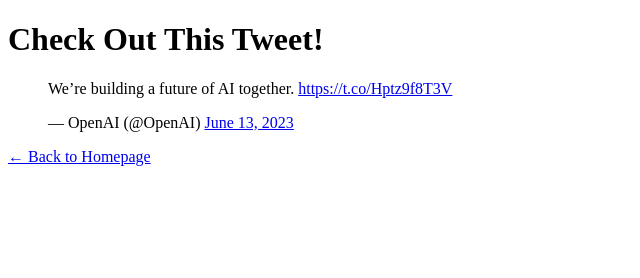
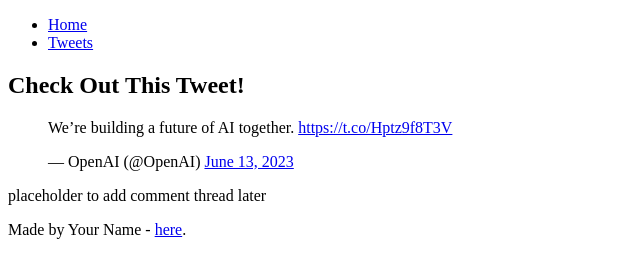
Before and after one commit to Ochessi/My_First_Portfolio, a plain HTML site: page html_basic/tweets.html in a window 1280 px wide. Shown: the whole page, without its empty margins (0-640 px from the left). Drawn offline with Linux system fonts and the light colour scheme.

Commit message:
Fourth commit

```diff
--- a/html_basic/tweets.html
+++ b/html_basic/tweets.html
@@ -2,19 +2,33 @@
 <html lang="en">
   <head>
     <meta charset="UTF-8">
-    <title>My Tweet Page</title>
+    <title>Tweet Page</title>
   </head>
   <body>
-    <h1>Check Out This Tweet!</h1>
+    <header>
+      <ul>
+        <li><a href="index.html">Home</a></li>
+        <li><a href="tweets.html">Tweets</a></li>
+      </ul>
+    </header>
 
-    <!-- Embedded tweet -->
-    <blockquote class="twitter-tweet">
-      <p lang="en" dir="ltr">We’re building a future of AI together. <a href="https://t.co/Hptz9f8T3V">https://t.co/Hptz9f8T3V</a></p>&mdash; OpenAI (@OpenAI)
-      <a href="https://twitter.com/OpenAI/status/1668696029531801600?ref_src=twsrc%5Etfw">June 13, 2023</a>
-    </blockquote>
-    <script async src="https://platform.twitter.com/widgets.js" charset="utf-8"></script>
+    <main>
+      <article>
+        <h1>Check Out This Tweet!</h1>
+        <blockquote class="twitter-tweet">
+          <p lang="en" dir="ltr">We’re building a future of AI together. <a href="https://t.co/Hptz9f8T3V">https://t.co/Hptz9f8T3V</a></p>&mdash; OpenAI (@OpenAI)
+          <a href="https://twitter.com/OpenAI/status/1668696029531801600?ref_src=twsrc%5Etfw">June 13, 2023</a>
+        </blockquote>
+        <script async src="https://platform.twitter.com/widgets.js" charset="utf-8"></script>
+      </article>
 
-    <!-- Link back to homepage -->
-    <p><a href="index.html">← Back to Homepage</a></p>
+      <aside>
+        <p>placeholder to add comment thread later</p>
+      </aside>
+    </main>
+
+    <footer>
+      <p>Made by Your Name - <a href="https://yourlink.example" target="_blank">here</a>.</p>
+    </footer>
   </body>
 </html>
```
Also changed, not shown: html_basic/index.html (+18 -1 lines).
